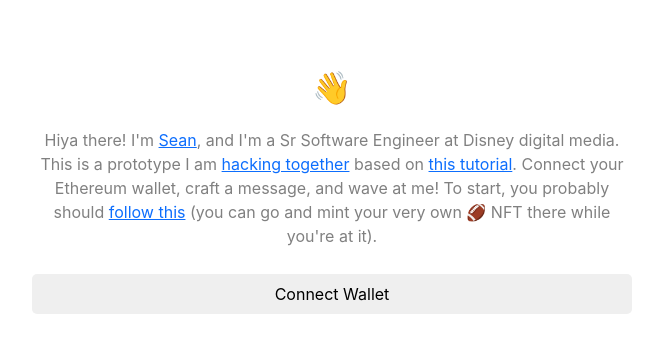
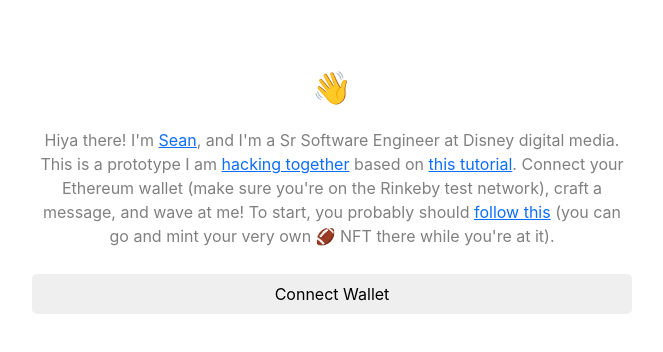
Before and after one commit to SeanPlusPlus/waveportal-starter-project, a React (Create React App) app: page / in a window 1280 px wide. Shown: the top 352 px of the page, without its empty margins (308-971 px from the left). Built offline with nearby package versions, Linux system fonts and the light colour scheme.

Commit message:
update lang

```diff
--- a/src/App.js
+++ b/src/App.js
@@ -223,7 +223,7 @@ const App = () => {
         <div className="bio">
           Hiya there! I'm <a href="https://twitter.com/seanplusplus" target="_blank" rel="noopener noreferrer" >Sean</a>, and I'm a Sr Software Engineer at Disney digital media.
           This is a prototype I am <a href="https://github.com/SeanPlusPlus/waveportal-starter-project" target="_blank" rel="noopener noreferrer" >hacking together</a> based on <a href="https://app.buildspace.so/projects/CO02cf0f1c-f996-4f50-9669-cf945ca3fb0b/lessons/LEe9f04c2e-fe9c-4e87-81b2-efb677a1720c" target="_blank" rel="noopener noreferrer" >this tutorial</a>.
-          Connect your Ethereum wallet, craft a message, and wave at me!
+          Connect your Ethereum wallet (make sure you're on the Rinkeby test network), craft a message, and wave at me!
           To start, you probably should <a href="https://web3hackathon.vercel.app/how-to" target="_blank" rel="noopener noreferrer" >follow this</a> (you can go and mint your very own 🏈 NFT there while you're at it).
         </div>
 
```
